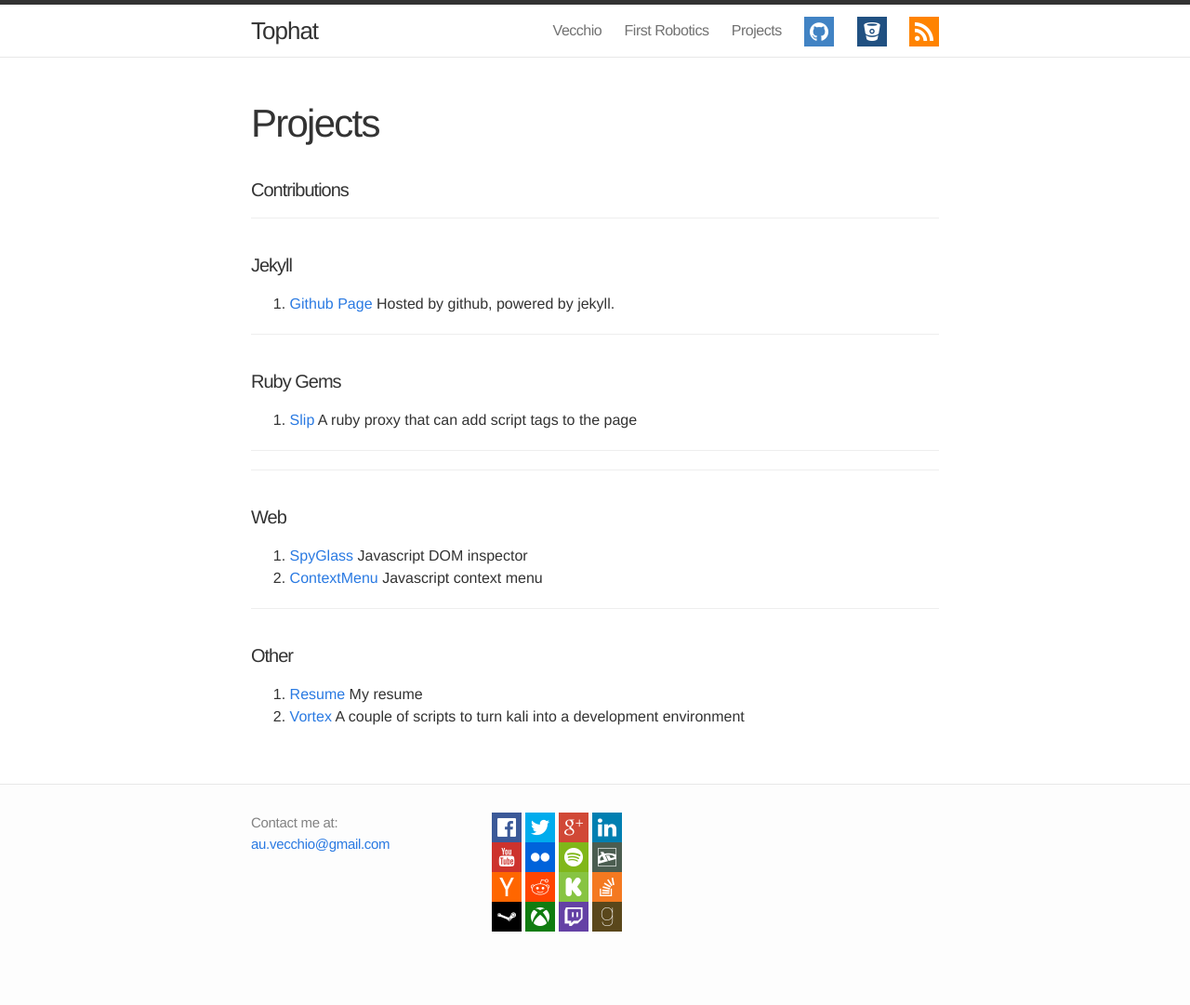
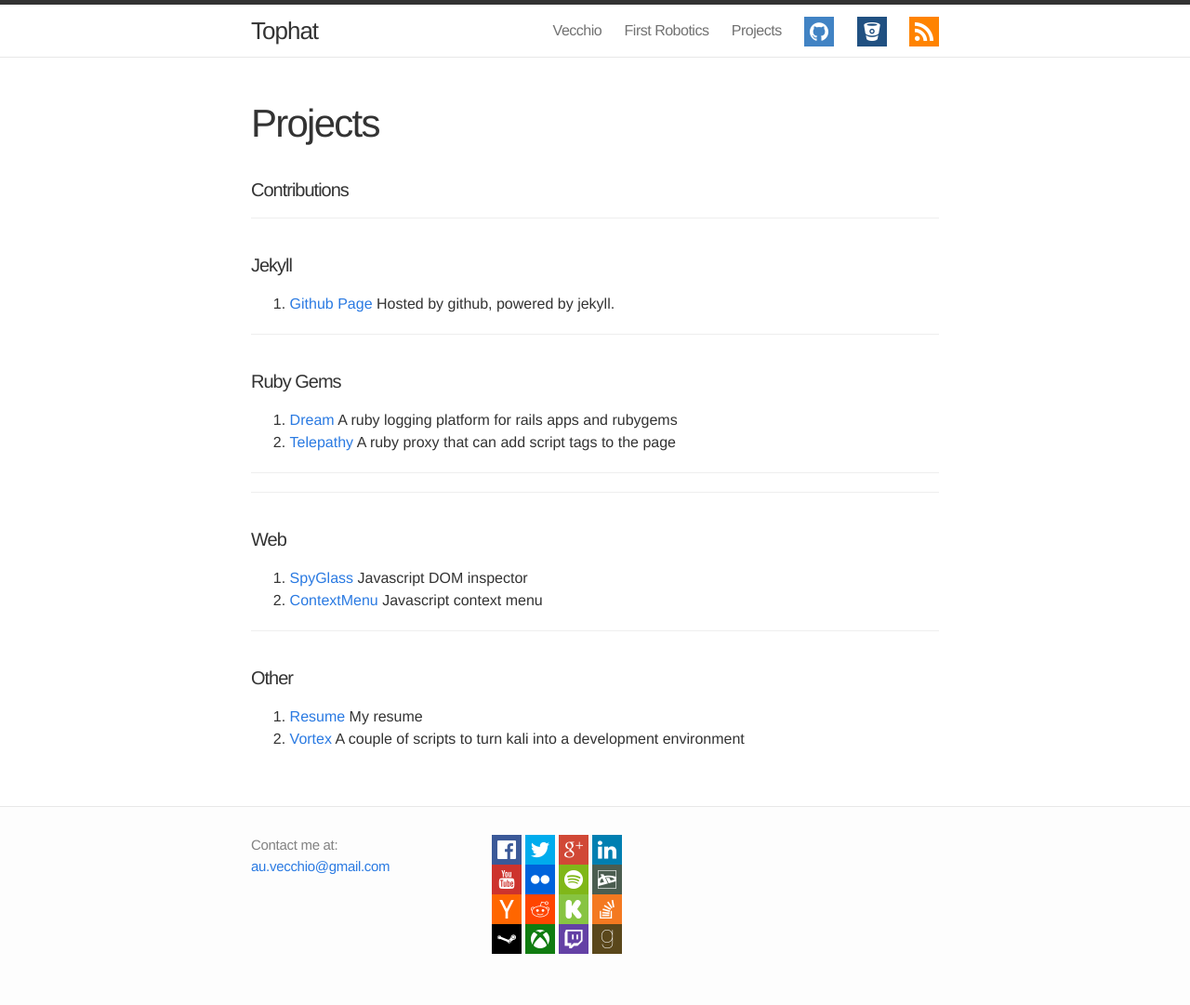
Before and after one commit to MoeTheBro/avecchio.github.io, a Jekyll site: the page built from _pages/projects.markdown, in a window 1280 px wide. Shown: the whole page at 93% size. Built offline with Jekyll 4.4.1, drawn with Linux system fonts in a browser that asks for light colours; before the commit the page ends 1057 px from its top, so only the background shows below that.

Commit message:
Updated gems

```diff
--- a/_pages/projects.markdown
+++ b/_pages/projects.markdown
@@ -19,7 +19,8 @@ permalink: /projects/
 - - -
 
 ####Ruby Gems
-1. [Slip](https://github.com/avecchio/slip) A ruby proxy that can add script tags to the page
+1. [Dream](https://github.com/avecchio/dream) A ruby logging platform for rails apps and rubygems
+2. [Telepathy](https://github.com/avecchio/telepathy) A ruby proxy that can add script tags to the page
 
 <!--
 1. [Dagger](https://github.com/avecchio/dagger) An interface to [fog](http://fog.io), [chef](), and [puppet]()
```
